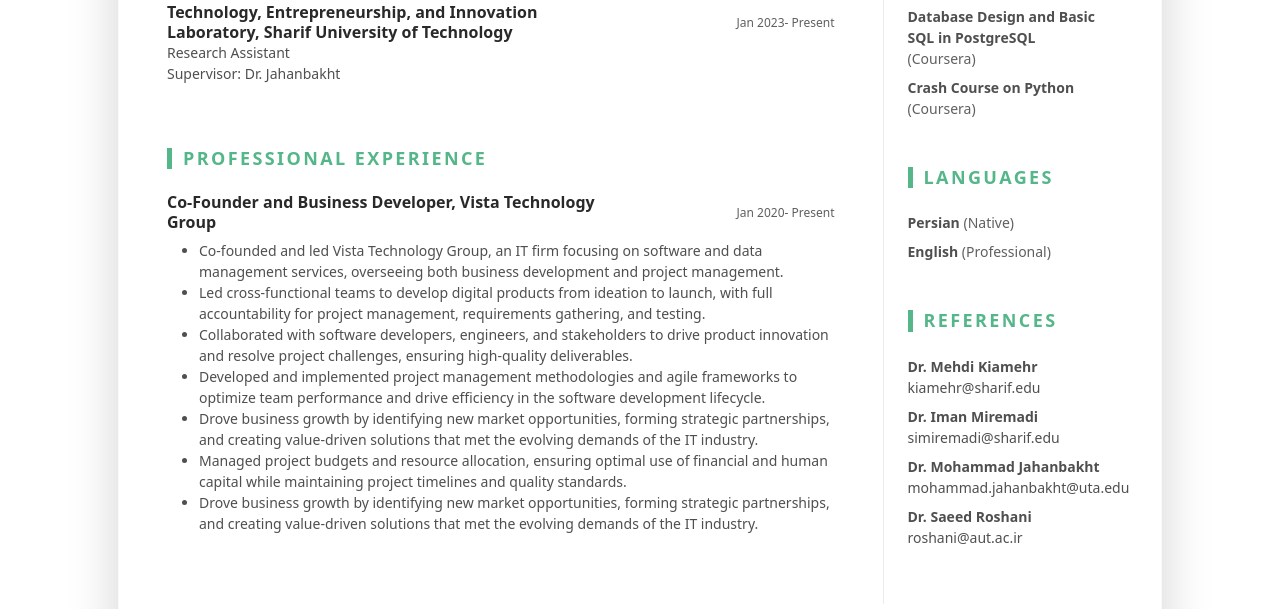
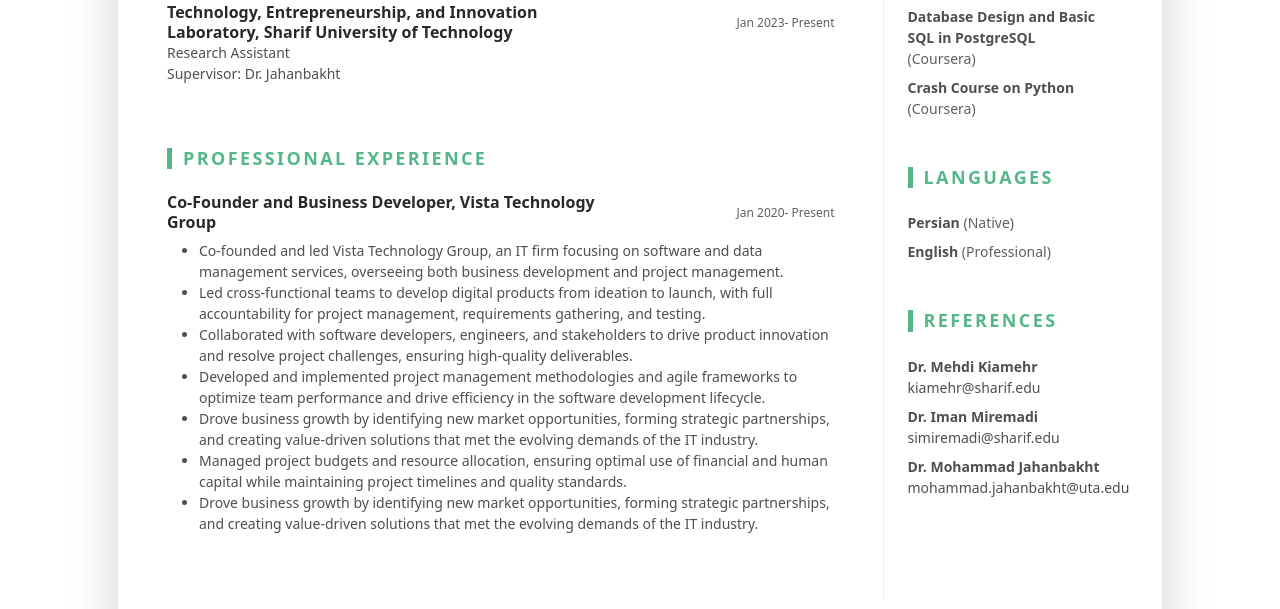
Before and after one commit to mohamadreza-pazhouhan/Mohamad-Reza-Pazhouhan, a plain HTML site: page index.html in a window 1280 px wide. Shown: the part 1975-2584 px from the top of the page. Drawn offline with Linux system fonts and the light colour scheme.

Commit message:
Update index.html

```diff
--- a/index.html
+++ b/index.html
@@ -356,7 +356,6 @@
 											<li class="mb-2"><b>Dr. Mehdi Kiamehr</b><br>kiamehr@sharif.edu</li>
 											<li class="mb-2"><b>Dr. Iman Miremadi</b><br>simiremadi@sharif.edu</li>
 											<li class="mb-2"><b>Dr. Mohammad Jahanbakht</b><br>mohammad.jahanbakht@uta.edu</li>
-											<li class="mb-2"><b>Dr. Saeed Roshani</b><br>roshani@aut.ac.ir</li>
 										</ul>
 
 								</aside><!--//resume-aside-->
```
